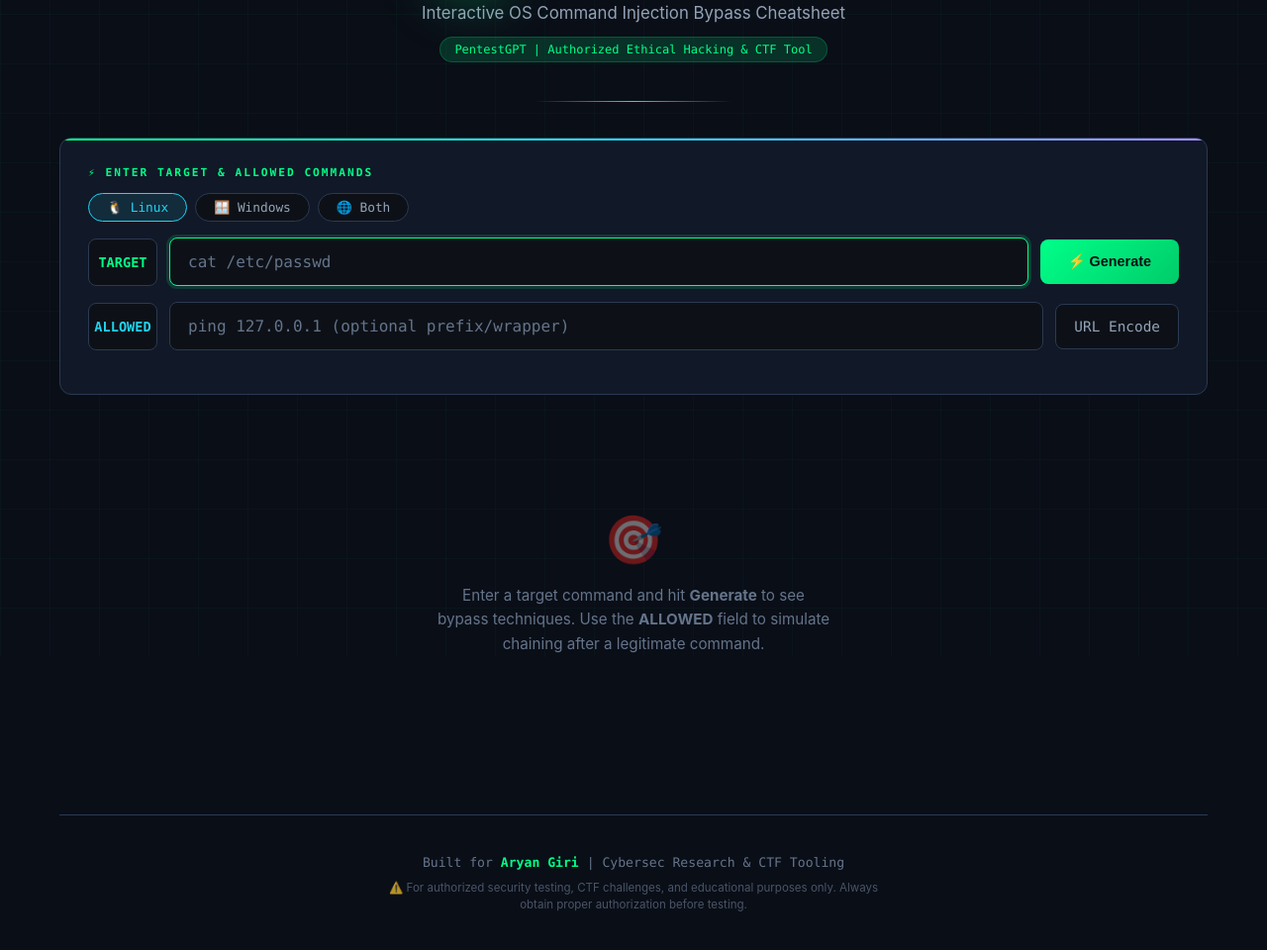
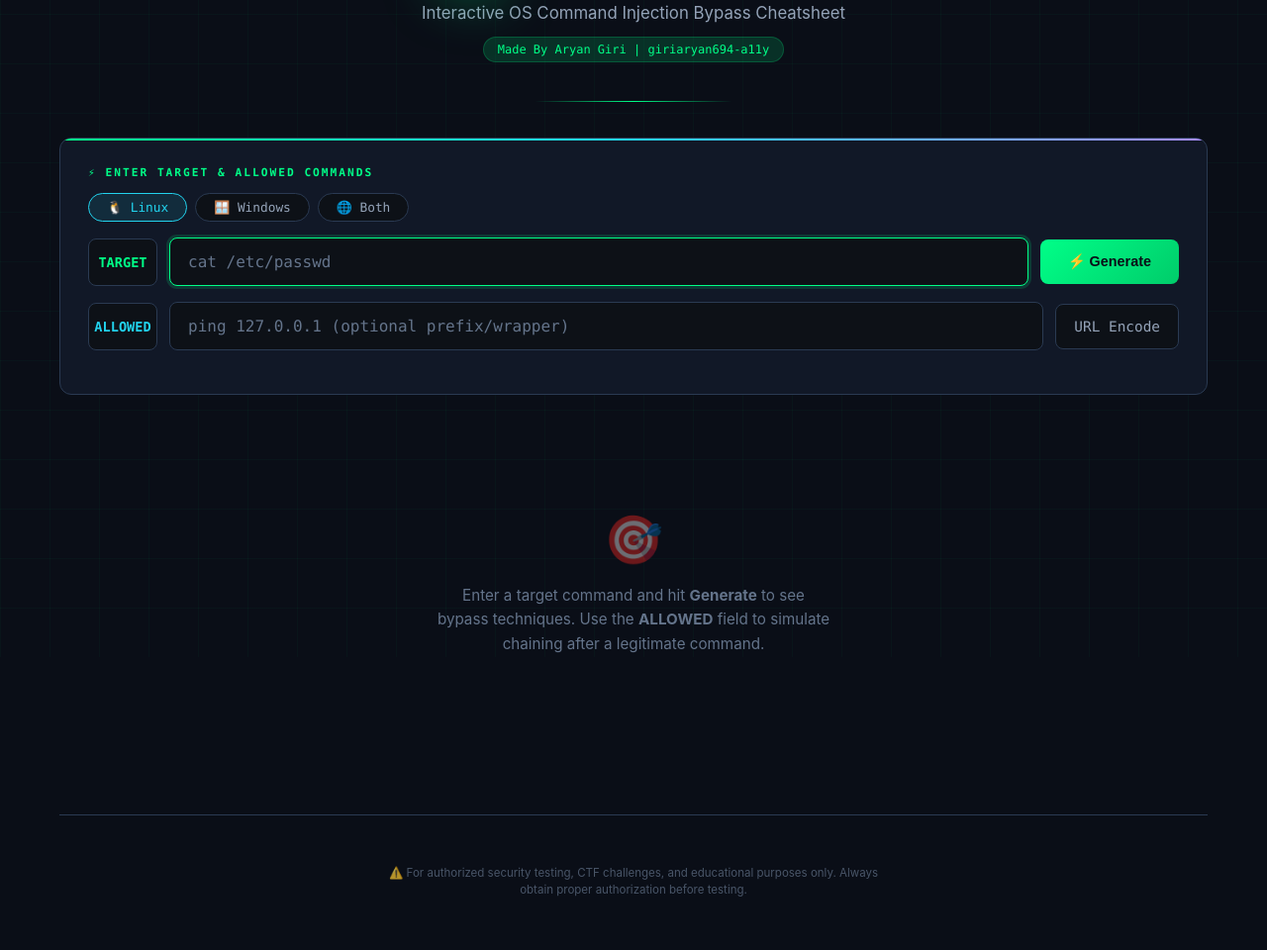
Before and after one commit to giriaryan694-a11y/EscapeArtist, a plain HTML site: page index.html in a window 1280 px wide. Shown: the part 136-1096 px from the top of the page at 99% size. Drawn offline with Linux system fonts and the light colour scheme.

Commit message:
Update index.html

```diff
--- a/index.html
+++ b/index.html
@@ -100,7 +100,7 @@
   <header>
     <div class="logo"><i class="logo-icon">🎭</i>EscapeArtist</div>
     <p class="tagline">Interactive OS Command Injection Bypass Cheatsheet</p>
-    <div class="badge">PentestGPT | Authorized Ethical Hacking & CTF Tool</div>
+    <div class="badge">Made By Aryan Giri | giriaryan694-a11y </div>
   </header>
   <div class="input-section">
     <div class="section-label">⚡ Enter Target & Allowed Commands</div>
@@ -146,7 +146,6 @@
     </div>
   </div>
   <footer>
-    <div class="credit">Built for <a href="https://github.com/giriaryan694-a11y" target="_blank">Aryan Giri</a> | Cybersec Research & CTF Tooling</div>
     <div class="disclaimer">⚠️ For authorized security testing, CTF challenges, and educational purposes only. Always obtain proper authorization before testing.</div>
   </footer>
 </div>
```
